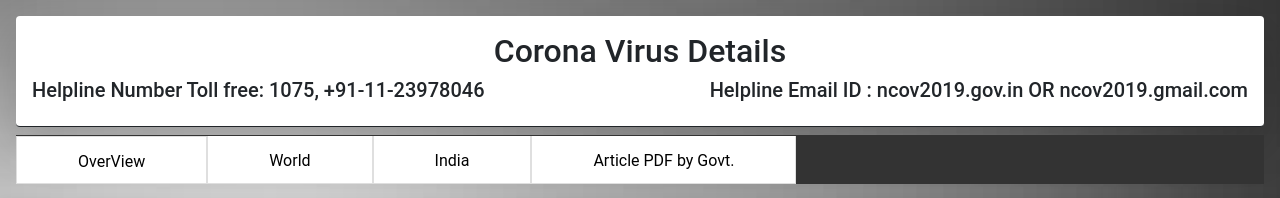
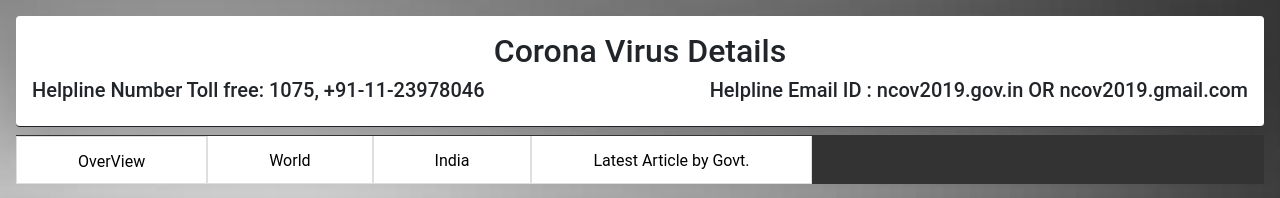
Before and after one commit to princechetu1/CoronaReactApp, a React (Create React App) app in the folder corona-info/: page /graph in a window 1280 px wide. Shown: the top 198 px of the page. Built offline with nearby package versions, Linux system fonts and the light colour scheme.

Commit message:
Changes Name

```diff
--- a/corona-info/src/Components/DetailedComponent.js
+++ b/corona-info/src/Components/DetailedComponent.js
@@ -29,7 +29,7 @@ export default class DetailedComponent extends Component {
                         </Link>
                     </li>
                     <li className="list-group-item">
-                        <Link to='/pdflinks'> {'Article PDF by Govt.'}  </Link>
+                        <Link to='/pdflinks'> {'Latest Article by Govt.'}  </Link>
                     </li>
                         </ul>
                 </div>
```
